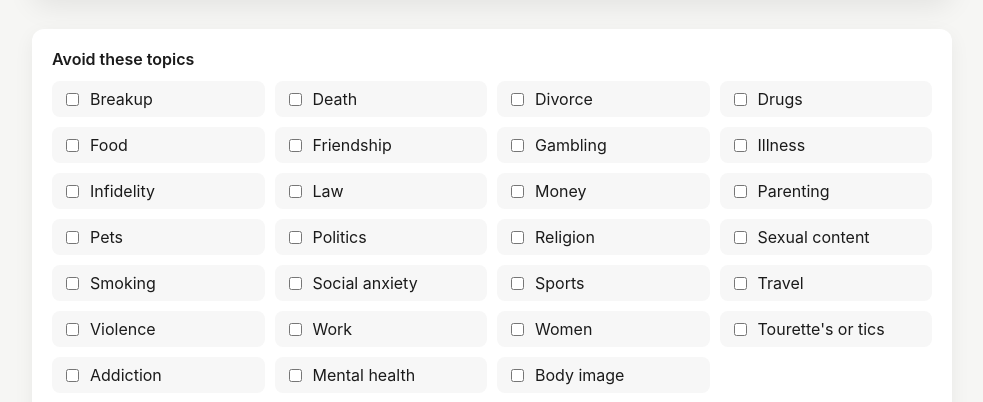
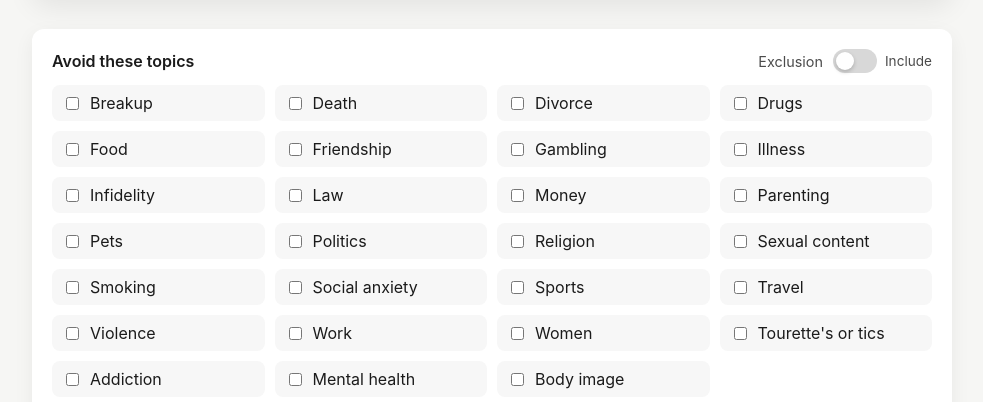
Before and after one commit to AvivZiv/seinfeld-tonight, a website: page index.html in a window 1280 px wide. Shown: the part 383-785 px from the top of the page, without its empty margins (148-1131 px from the left). Drawn offline with Linux system fonts and the light colour scheme.

Commit message:
Add include/exclude toggle

```diff
--- a/app.js
+++ b/app.js
@@ -5,10 +5,14 @@ const resultsCount = document.getElementById("results-count");
 const resetTopicsButton = document.getElementById("reset-topics");
 const randomEpisodeButton = document.getElementById("random-episode");
 const showAllEpisodesButton = document.getElementById("show-all-episodes");
+const modeToggleInput = document.getElementById("mode-toggle");
+const modeLabel = document.getElementById("mode-label");
+const topicsLabel = document.getElementById("topics-label");
 
 let allTopics = [];
 let episodes = [];
 let selectedTopics = [];
+let mode = "exclude";
 
 const readFallbackJson = (id) => {
   const node = document.getElementById(id);
@@ -89,10 +93,14 @@ const renderSelectedTopics = () => {
 
 const renderEpisodes = () => {
   const filtered = episodes.filter((episode) => {
-    if (!episode.topics || episode.topics.length === 0) {
+    const episodeTopics = episode.topics || [];
+    if (selectedTopics.length === 0) {
       return true;
     }
-    return selectedTopics.every((topic) => !episode.topics.includes(topic));
+    if (mode === "include") {
+      return selectedTopics.every((topic) => episodeTopics.includes(topic));
+    }
+    return selectedTopics.every((topic) => !episodeTopics.includes(topic));
   });
   resultsList.innerHTML = "";
   resultsCount.textContent = `${filtered.length} of ${episodes.length} episodes`;
@@ -138,6 +146,15 @@ const render = () => {
   renderSelectedTopics();
   renderTopicCheckboxes();
   renderEpisodes();
+  if (mode === "include") {
+    modeLabel.textContent = "Inclusion";
+    topicsLabel.textContent = "Include only these topics";
+    modeToggleInput.checked = true;
+  } else {
+    modeLabel.textContent = "Exclusion";
+    topicsLabel.textContent = "Avoid these topics";
+    modeToggleInput.checked = false;
+  }
 };
 
 const addTopic = (topic) => {
@@ -167,10 +184,14 @@ const resetTopics = () => {
 
 const pickRandomEpisode = () => {
   const eligible = episodes.filter((episode) => {
-    if (!episode.topics || episode.topics.length === 0) {
+    const episodeTopics = episode.topics || [];
+    if (selectedTopics.length === 0) {
       return true;
     }
-    return selectedTopics.every((topic) => !episode.topics.includes(topic));
+    if (mode === "include") {
+      return selectedTopics.every((topic) => episodeTopics.includes(topic));
+    }
+    return selectedTopics.every((topic) => !episodeTopics.includes(topic));
   });
   if (eligible.length === 0) return;
   const choice = eligible[Math.floor(Math.random() * eligible.length)];
@@ -205,8 +226,14 @@ const pickRandomEpisode = () => {
   card.scrollIntoView({ behavior: "smooth", block: "start" });
 };
 
+const toggleMode = () => {
+  mode = modeToggleInput.checked ? "include" : "exclude";
+  render();
+};
+
 resetTopicsButton.addEventListener("click", resetTopics);
 randomEpisodeButton.addEventListener("click", pickRandomEpisode);
 showAllEpisodesButton.addEventListener("click", renderEpisodes);
+modeToggleInput.addEventListener("change", toggleMode);
 
 loadData();
--- a/index.html
+++ b/index.html
@@ -43,7 +43,17 @@
       </section>
 
       <section class="controls">
-        <label class="label">Avoid these topics</label>
+        <div class="control-header">
+          <label class="label" id="topics-label">Avoid these topics</label>
+          <div class="mode-toggle">
+            <span id="mode-label">Exclusion</span>
+            <label class="toggle">
+              <input id="mode-toggle" type="checkbox" />
+              <span class="toggle-track" aria-hidden="true"></span>
+              <span class="toggle-text">Include</span>
+            </label>
+          </div>
+        </div>
         <div id="topic-checkboxes" class="topic-checkboxes"></div>
         <div id="selected-topics" class="selected-topics" aria-live="polite"></div>
         <div class="control-actions">
--- a/styles.css
+++ b/styles.css
@@ -83,6 +83,71 @@ body {
   box-shadow: 0 6px 20px rgba(0, 0, 0, 0.06);
   display: grid;
   gap: 12px;
+}
+
+.control-header {
+  display: flex;
+  flex-wrap: wrap;
+  align-items: center;
+  justify-content: space-between;
+  gap: 12px;
+}
+
+.mode-toggle {
+  display: flex;
+  align-items: center;
+  gap: 10px;
+  font-size: 0.9rem;
+  color: #4b4b4b;
+}
+
+.toggle {
+  display: inline-flex;
+  align-items: center;
+  gap: 8px;
+  cursor: pointer;
+  font-size: 0.85rem;
+}
+
+.toggle input {
+  position: absolute;
+  opacity: 0;
+  pointer-events: none;
+}
+
+.toggle-track {
+  width: 44px;
+  height: 24px;
+  background: #d8d8d8;
+  border-radius: 999px;
+  position: relative;
+  transition: background 0.2s ease;
+}
+
+.toggle-track::after {
+  content: "";
+  position: absolute;
+  top: 3px;
+  left: 3px;
+  width: 18px;
+  height: 18px;
+  border-radius: 50%;
+  background: #ffffff;
+  box-shadow: 0 2px 4px rgba(0, 0, 0, 0.2);
+  transition: transform 0.2s ease;
+}
+
+.toggle input:checked + .toggle-track {
+  background: #2b6cb0;
+}
+
+.toggle input:checked + .toggle-track::after {
+  transform: translateX(20px);
+}
+
+.toggle input:focus-visible + .toggle-track {
+  outline: 2px solid #2b6cb0;
+  outline-offset: 2px;
 }
 
 .label {
```
